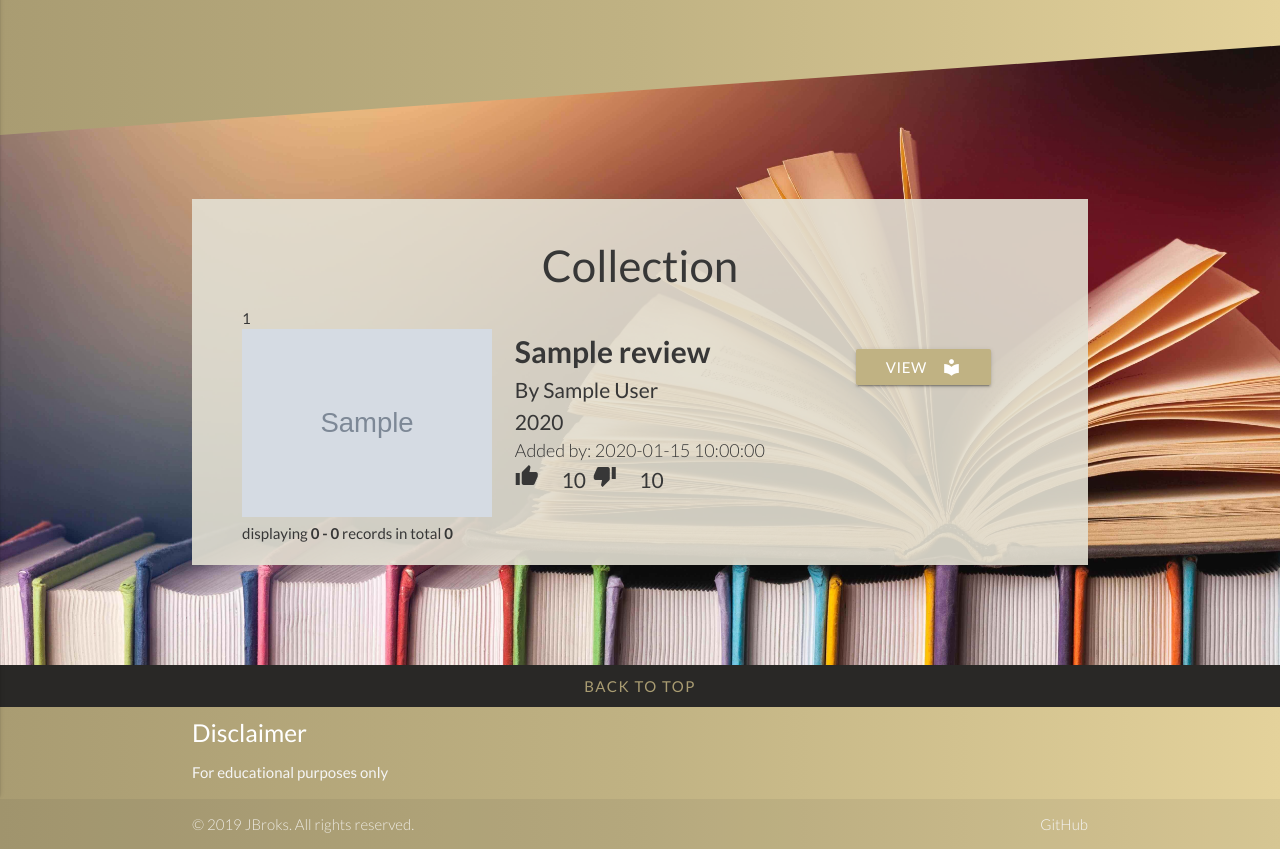
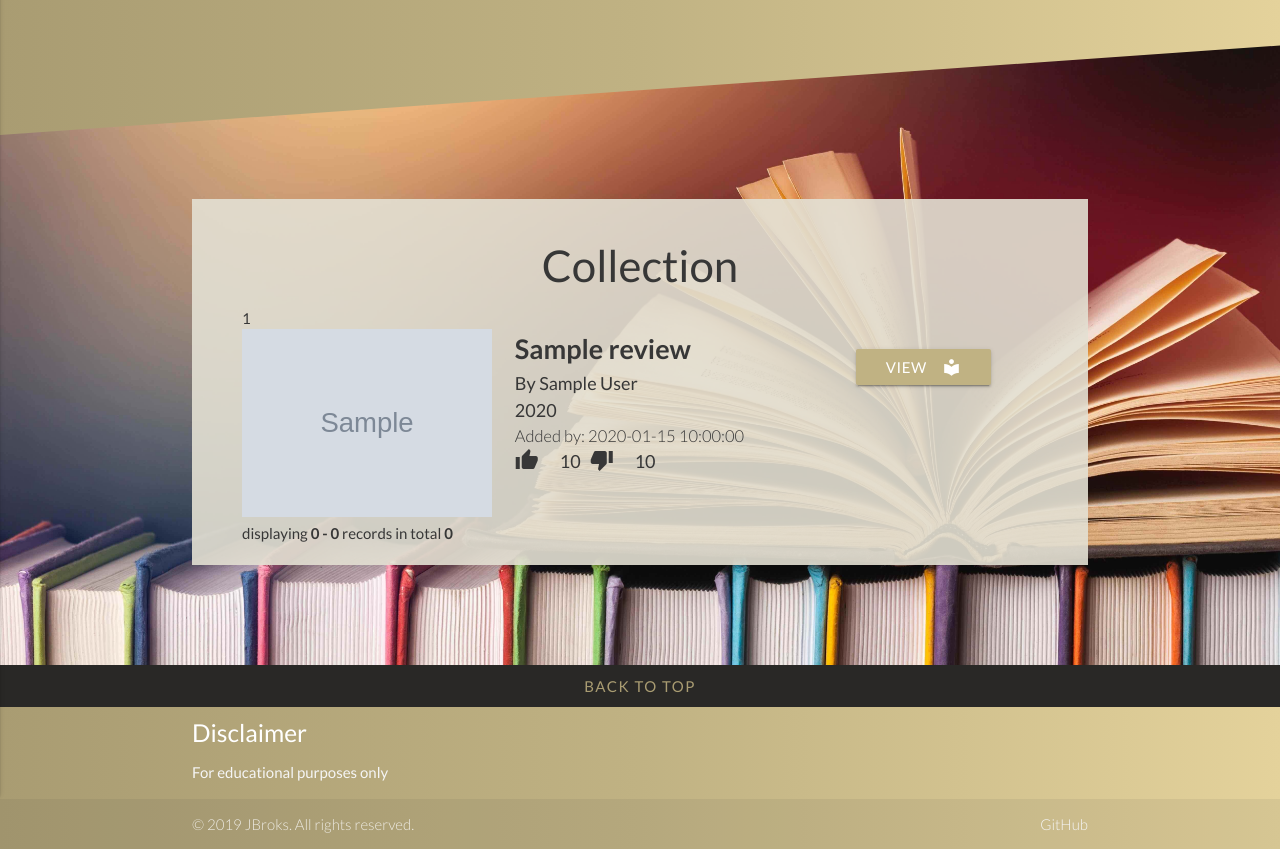
Before and after one commit to JBroks/booksy-reviews, a Flask app: page /show_collection in a window 1280 px wide. Shown: the part 65-914 px from the top of the page. Run offline with Flask 2, Linux system fonts and the light colour scheme; a user stored in the database is signed in; grey boxes marked "Sample" are stand-in pictures; a database or web service that is not in the repository returns one stand-in record (values such as "Sample title"); some libraries are stand-ins or nearby versions.

Commit message:
Headings centered and adjusted. Font size changed for the collection view

```diff
--- a/static/css/style.css
+++ b/static/css/style.css
@@ -325,17 +325,17 @@ textarea.materialize-textarea:focus:not([readonly])+label,
 /* Book info styling - collection */
 
 #book-info-container div {
-    font-size: 1.4rem;
+    font-size: 1.2rem;
 }
 
 #book-info-container .title {
     font-weight: 700;
-    font-size: 2rem;
+    font-size: 1.8rem;
 }
 
 #book-info-container .added-by {
     font-weight: 300;
-    font-size: 1.2rem;
+    font-size: 1.1rem;
 }
 
 #view-review-container p {
--- a/templates/addreview.html
+++ b/templates/addreview.html
@@ -1,6 +1,6 @@
 {% extends 'base.html' %} {% block content %}
 <div class="content-container">
-    <h3>Add Review</h3>
+    <h3 class="center">Add Review</h3>
     <div class="row" id="add-review-form">
         <form action="{{ url_for('insert_review') }}" method="POST" class="col s12">
             <div class="row">
--- a/templates/editreview.html
+++ b/templates/editreview.html
@@ -1,6 +1,6 @@
 {% extends 'base.html' %} {% block content %}
 <div class="content-container">
-    <h3>Edit Review</h3>
+    <h3  class="center">Edit Review</h3>
     <div class="row">
         <form action="{{ url_for('update_review', review_id=review._id) }}" method="POST" class="col s12">
             <div class="row">
--- a/templates/profile.html
+++ b/templates/profile.html
@@ -1,6 +1,6 @@
 {% extends "base.html" %} {% block content %}
 <div class="content-container">
-    <h2>Hello, {{ user.username }}</h2>
+    <h3>Hello, {{ user.username }}</h3>
     <hr>
     <div class="row">
         <div class="col s12">Username: {{ user.username }}</div>
@@ -12,7 +12,7 @@
 
     <div class="row">
         <div class="col s12">
-            <h3>{{ user.username }}'s reviews</h3>
+            <h4>{{ user.username }}'s reviews</h4>
         </div>
     </div>
     <hr> {% for review in reviews %}
```
